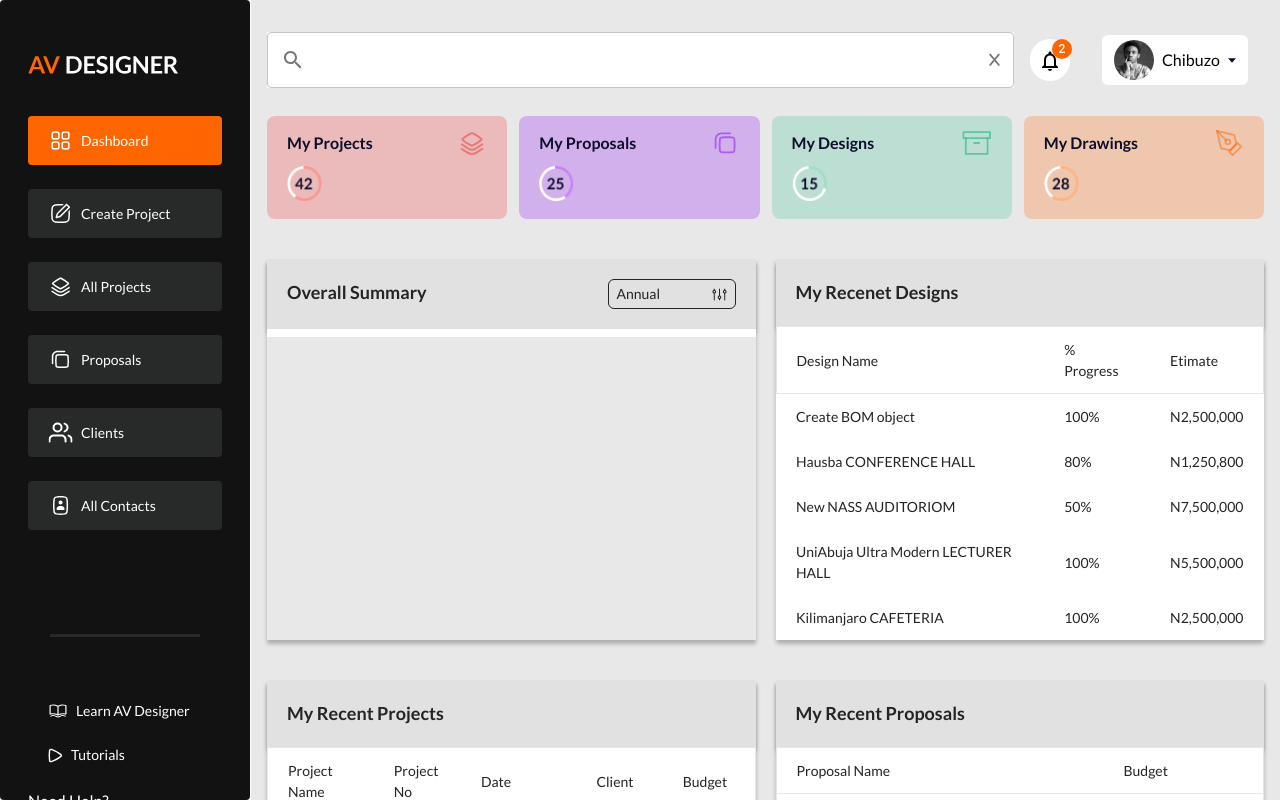
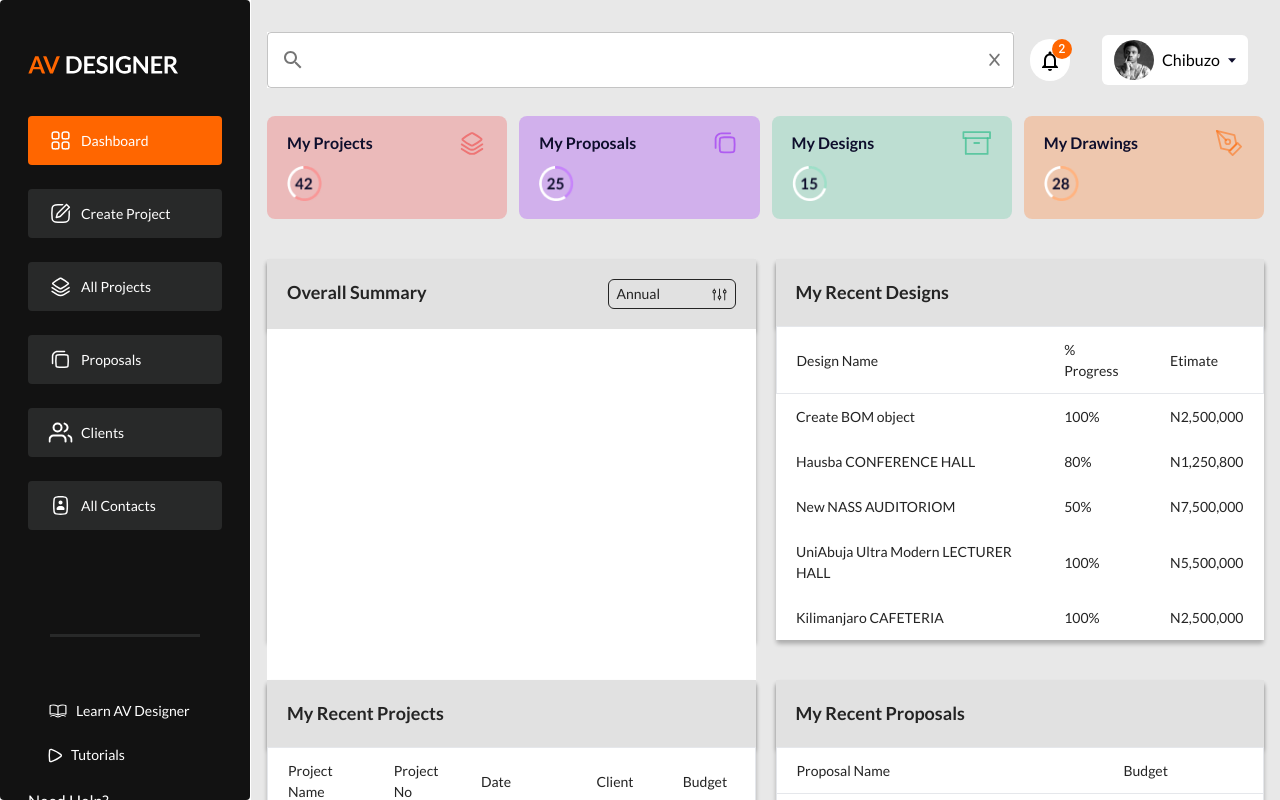
Before and after one commit to AdamJamiu/AV-Design, a Next.js app: page / in a window 1280 px wide. Shown: the top 800 px of the page. Built offline with nearby package versions, Linux system fonts and the light colour scheme.

Commit message:
package-lock.json file error fix

```diff
--- a/components/Main.js
+++ b/components/Main.js
@@ -63,7 +63,7 @@ const Main = () => {
             </div>
 
             {/* Tables */}
-            <div className='flex flex-row flex-wrap justify-between items-stretch gap-5'>
+            <div className='flex flex-row flex-wrap justify-between items-stretch mb-10 gap-5'>
                 <OverallSummary />
                 <MyRecentDesigns />
             </div>
--- a/components/elements/Tables/MyRecentDes.js
+++ b/components/elements/Tables/MyRecentDes.js
@@ -29,9 +29,9 @@ const datas = [
 
 const MyRecentDesigns = () => {
     return (
-        <div className='shadow-4xl w-[100%] flex-1 rounded'>
+        <div className='shadow-4xl w-[100%] h-[100%] flex-1 rounded'>
             <div className='flex flex-row justify-between bg-[#E1E1E1] shadow-4xl p-5'>
-                <p className='font-bold text-[#242424] text-[18px]'>My Recenet Designs</p>
+                <p className='font-bold text-[#242424] text-[18px]'>My Recent Designs</p>
 
             </div>
 
--- a/components/elements/Tables/OverallSum.js
+++ b/components/elements/Tables/OverallSum.js
@@ -15,7 +15,7 @@ const OverallSummary = () => {
                 </div>
             </div>
 
-            <div className='pt-2 pl-2 align-center bg-white'>
+            <div className='pt-2 pl-2 h-[100%] align-center bg-white'>
                 {/* <DonutChart
                     colors={["#8D08F5", "#3DBF91", "#1255B3", "#ff6600"]}
                     height={300}
--- a/components/navigations/AppBar.js
+++ b/components/navigations/AppBar.js
@@ -19,9 +19,9 @@ const ResponsiveSidebar = () => {
     const [active, setActive] = useState("dashboard");
 
     return (
-        <div className='w-[250px] h-full rounded flex flex-col items-center bgBlack'>
+        <div className='w-[250px] h-full overflow-auto rounded flex flex-col items-center bgBlack'>
 
-            <div className='px-7 w-full overflow-y-scroll'>
+            <div className='px-7 w-full overflow-auto'>
 
                 <div className='pb-7 pt-[3em]'>
                     <Image src={AVlogo} alt="logo" width={151} height={34} />
```
Also changed, not shown: 1 other file (tests, documents, lock files or other folders).
